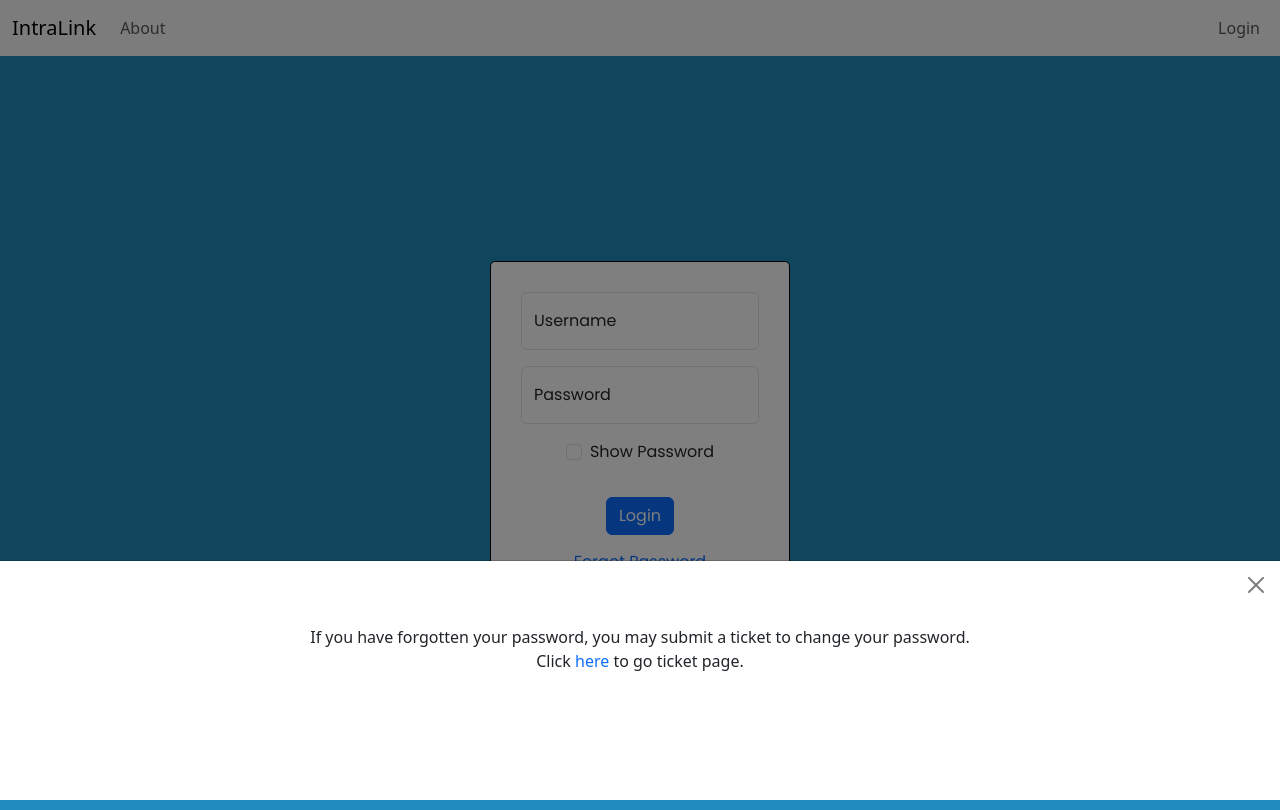
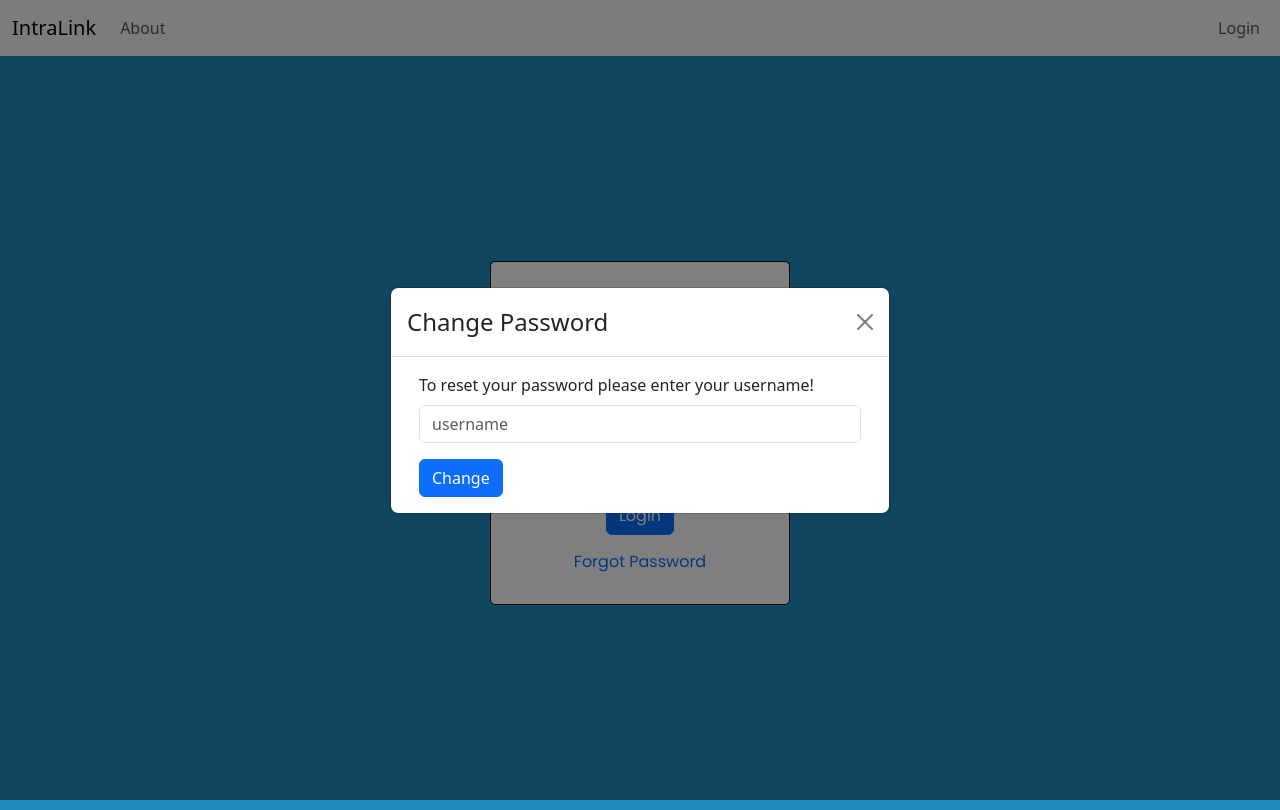
Before and after one commit to atahf/IntraLink, a React (Create React App) app: page /login in a window 1280 px wide. Both pictures are taken after a click on the link "Forgot Password". Built offline with nearby package versions, Linux system fonts and the light colour scheme.

Commit message:
minor changes

```diff
--- /dev/null
+++ b/src/components/Loading.js
@@ -0,0 +1,13 @@
+import React from 'react';
+import { Spinner } from 'react-bootstrap';
+
+const Loading = () => {
+    return (
+        <div className='loading-spinner'>
+            <Spinner animation="border" variant="dark" role="status"/>
+            <div className='loading-sprinner-text' style={{color: 'black'}}>Loading...</div>
+        </div>
+    );
+}
+
+export default Loading;
--- a/src/components/Tickets.js
+++ b/src/components/Tickets.js
@@ -2,6 +2,7 @@ import React, { useEffect, useState } from 'react';
 import { Container, Spinner, Card, Pagination } from 'react-bootstrap';
 import { getToken } from '../utils/jwtTools';
 import {  getAllTicketsDataURL } from '../utils/urlTools';
+import Loading from '../components/Loading';
 
 const Tickets = (props) => {
     const [error, setError] = useState(null);
@@ -46,10 +47,7 @@ const Tickets = (props) => {
     return (
         <Card style={style}>
             {isLoading && (
-                <div className='loading-spinner'>
-                    <Spinner animation="border" variant="light"/>
-                    <div className='loading-sprinner-text'>Loading...</div>
-                </div>
+                <Loading />
             )}
             {!isLoading && tickets && (<>
                 <Card.Body>
--- a/src/components/UserProfile.js
+++ b/src/components/UserProfile.js
@@ -1,8 +1,9 @@
 import React, { useEffect, useState } from 'react';
-import { Spinner, Card, Button, Form, FloatingLabel,  Modal } from 'react-bootstrap';
+import { Card, Button, Form, FloatingLabel,  Modal } from 'react-bootstrap';
 import UserProfileAvatar from '../assets/user.jpg';
 import { getToken, decodeJwtToken } from '../utils/jwtTools';
 import { getUserDataURL, getDownloadURL } from '../utils/urlTools';
+import Loading from '../components/Loading';
 
 const UserProfile = (props) => {
     const [error, setError] = useState(null);
@@ -143,10 +144,7 @@ const UserProfile = (props) => {
 
             <Card style={style}>
                 {isLoading && (
-                    <div className='loading-spinner'>
-                        <Spinner animation="border" variant="light"/>
-                        <div className='loading-sprinner-text'>Loading...</div>
-                    </div>
+                    <Loading />
                 )}
                 {!isLoading && data && (<>
                     <Card.Img variant="top" src={picture ? picture : UserProfileAvatar} alt='UserProfileAvatar' />
--- a/src/routes/Login.js
+++ b/src/routes/Login.js
@@ -1,20 +1,17 @@
 import React, { useState } from 'react';
-import { Container, Form, FloatingLabel, Button, Alert, Offcanvas } from 'react-bootstrap';
+import { Container, Form, FloatingLabel, Button, Alert, Modal } from 'react-bootstrap';
 import { useLogin } from '../hooks/useLogin';
-import { useNavigate } from 'react-router-dom';
+import Loading from '../components/Loading';
 
 const Login = () => {
     const [username, setUsername] = useState('');
     const [password, setPassword] = useState('');
     const [showPass, setShowPass] = useState(false);
+    const [usernameModal, setUsernameModal] = useState('');
+    const [show, setShow] = useState(false);
+    const [show2, setShow2] = useState(false);
+
     const {login, error, isLoading} = useLogin();
-    const navigate = useNavigate();
-
-
-    const [showHint, setShowHint] = useState(false);
-    const handleCloseHint = () => setShowHint(false);
-    const handleShowHint = () => setShowHint(true);
-    const handleRedirection = () => navigate('/ticket');
 
     const handleLogin = async (event) => {
         event.preventDefault();
@@ -22,8 +19,54 @@ const Login = () => {
         await login(username, password);
     };
 
+    const handleClose = () => {
+        setUsernameModal('');
+        setShow(false);
+    }
+    const handleShow = () => setShow(true);
+
     return (
         <div className='login-page'>
+            <Modal
+                show={show}
+                onHide={handleClose}
+                aria-labelledby="contained-modal-title-vcenter"
+                centered
+            >
+                <Modal.Header closeButton>
+                    <Modal.Title id="contained-modal-title-vcenter">
+                        Change Password
+                    </Modal.Title>
+                </Modal.Header>
+                <Modal.Body>
+                    <Container>
+                        {show2 && (
+                            <Loading />
+                        )}
+                        {!show2 && (
+                            <Form onSubmit={() => {setShow2(true)}}>
+                                <Form.Group className="mb-3" controlId="login.reset-pass">
+                                    <Form.Label>
+                                        To reset your password please enter your username!
+                                    </Form.Label>
+
+                                    <Form.Control
+                                        type="text"
+                                        placeholder="username"
+                                        value={usernameModal}
+                                        onChange={(e) => {setUsernameModal(e.target.value)}}
+                                        required
+                                            autoComplete='true'
+                                    />
+                                </Form.Group>
+
+                                <Button type='submit' onClick={() => {}}>Change</Button>
+                            </Form>
+                        )}
+                    </Container>
+                </Modal.Body>
+            </Modal>
+
             <Container fluid className='login-container'>
                 <Form className='login-form' onSubmit={handleLogin}>
                     <FloatingLabel className="mb-3" controlId="login.username" label="Username">
@@ -60,16 +103,7 @@ const Login = () => {
                         Login
                     </Button>
 
-                    <a className='login-visible-links' onClick={handleShowHint}>Forgot Password</a>
-                    <Offcanvas show={showHint} onHide={handleCloseHint} placement='bottom'>
-                        <Offcanvas.Header closeButton>
-                        </Offcanvas.Header>
-                        <Offcanvas.Body style={{textAlign:'center'}}>
-                            If you have forgotten your password, you may submit a ticket to change your password.
-                            <br/>
-                            Click <a className='login-visible-links' onClick={handleRedirection}>here</a> to go ticket page.
-                        </Offcanvas.Body>
-                    </Offcanvas>
+                    <a className='login-visible-links' onClick={handleShow}>Forgot Password</a>
 
                     {error && (
                         <Alert className='login-error' variant='danger'>{error}</Alert>
```
